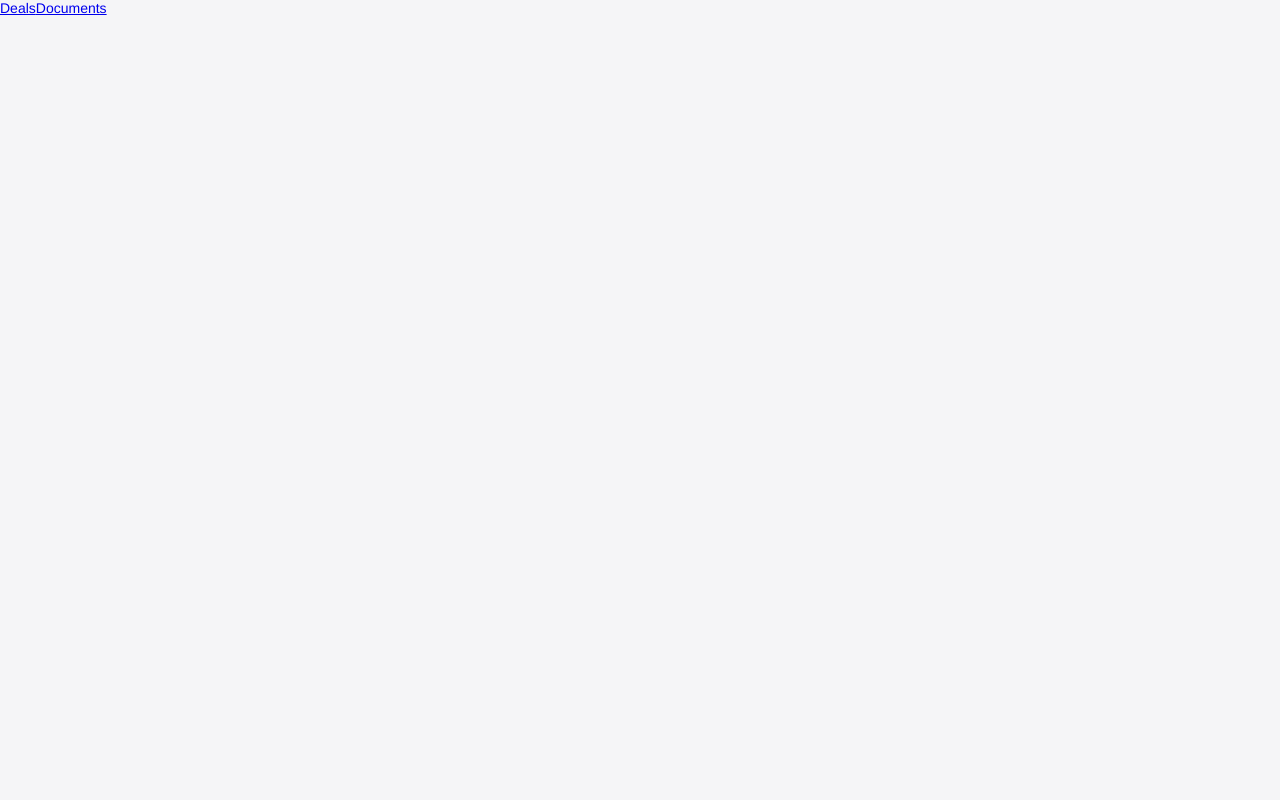
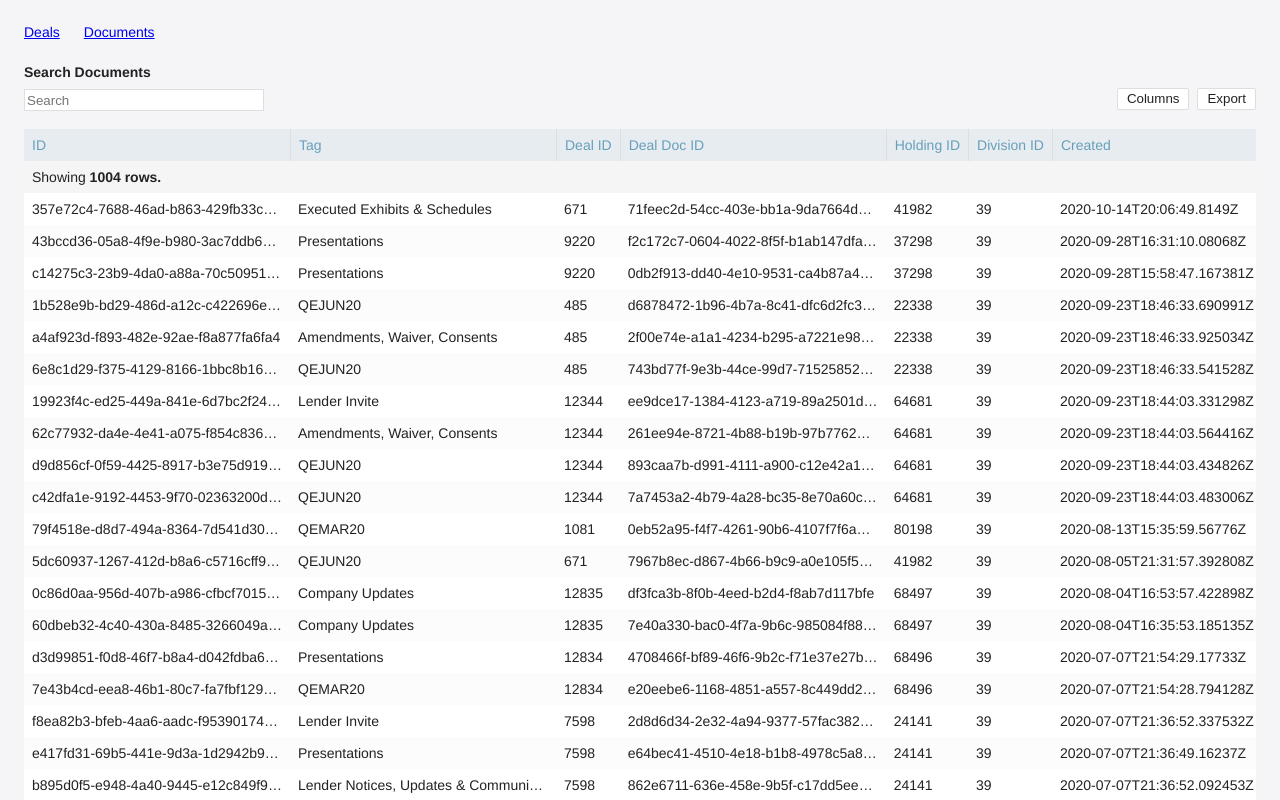
Before and after one commit to samrodrigues/findox-task, a Vue app: page /documents in a window 1280 px wide. Before the commit this address had no page. Shown: the top 800 px of the page. Built offline with nearby package versions, Linux system fonts and the light colour scheme.

Commit message:
Formatting improvements

```diff
--- a/src/App.vue
+++ b/src/App.vue
@@ -6,7 +6,6 @@ import { RouterLink, RouterView } from 'vue-router'
   <header>
 
     <div class="wrapper">
-
       <nav>
         <RouterLink to="/deals">Deals</RouterLink>
         <RouterLink to="/documents">Documents</RouterLink>
@@ -18,4 +17,9 @@ import { RouterLink, RouterView } from 'vue-router'
 </template>
 
 <style scoped>
+nav {
+  margin: 24px;
+  display: flex;
+  gap: 24px
+}
 </style>
--- a/src/components/grid/AppGrid.vue
+++ b/src/components/grid/AppGrid.vue
@@ -11,9 +11,10 @@
       :data="sortedData"
       :raw-data="data"
       :open-header="openHeader"
+      @filter-changed="onFilterChanged"
       @header-toggled="toggleHeader"
       @header-closed="openHeader = null"
-      @filter-changed="onFilterChanged"
+      @row-selected="onRowSelected"
       @sort-updated="onSortUpdated"
   />
 </template>
@@ -29,6 +30,8 @@ const props = defineProps({
   columns: Object,
 })
 
+const emit = defineEmits(['rowSelected'])
+
 // Initialize vars
 const appliedFilters = ref(
     props.columns.reduce((acc, column) => ({...acc, [column.key]: []}), {})
@@ -41,6 +44,9 @@ const sortDirection = ref(1);
 // Handlers
 const onFilterChanged = ({key, values}) => {
   appliedFilters.value[key] = values;
+}
+const onRowSelected = (row) => {
+  emit('rowSelected', row)
 }
 const onSortUpdated = ({key, sortOrder}) => {
   sortColumn.value = key;
@@ -74,7 +80,8 @@ const exportToXLSX = () => {
   writeFile(workbook, 'grid_data.xlsx');
 };
 
-// Computed
+
+// Filtering and sorting data
 const filteredData = computed(() => {
   return props.data.filter(row => {
     return Object.keys(appliedFilters.value).every(key => {
--- a/src/components/grid/AppGridColumnControls.vue
+++ b/src/components/grid/AppGridColumnControls.vue
@@ -18,7 +18,7 @@
 
     <footer>
       <button disabled class="secondary" @click="saveColumns">Save</button>
-      <button class="secondary" @click="closeDropdown">Cancel</button>
+      <button class="secondary" @click="closeDropdown">Close</button>
       <button class="secondary" @click="resetColumns">Reset</button>
     </footer>
   </div>
--- a/src/components/grid/AppGridData.vue
+++ b/src/components/grid/AppGridData.vue
@@ -35,6 +35,7 @@
           :key="rowIndex"
           class="grid-row"
           role="row"
+          @click="$emit('row-selected', row)"
       >
         <template v-for="(column, cellIndex) in columns">
           <div
--- a/src/components/grid/AppGridFilterControls.vue
+++ b/src/components/grid/AppGridFilterControls.vue
@@ -56,7 +56,7 @@ const filteredValues = computed(() => {
   );
 });
 
-const selectedValues = ref([]);
+const selectedValues = ref([...props.appliedFilters]);
 
 const emitFilterChange = (value, checked) => {
   if (checked) {
@@ -129,8 +129,6 @@ hr {
   border: none;
 }
 
-
-
 .checkbox-list {
   display: flex;
   gap: 3px;
--- a/src/helpers/string.js
+++ b/src/helpers/string.js
@@ -1,10 +1,9 @@
 export const sortLowerCase = (a, b) => {
-  const lowerA = typeof a === 'string' ? a.toLowerCase() : a;
-  const lowerB = typeof b === 'string' ? b.toLowerCase() : b;
-  if (lowerA < lowerB) return -1;
-  if (lowerA > lowerB) return 1;
-  return 0;
-}
+  const stringA = typeof a === 'string' ? a : String(a);
+  const stringB = typeof b === 'string' ? b : String(b);
+
+  return stringA.localeCompare(stringB, undefined, { sensitivity: 'base' });
+};
 
 export const pluralize = (word, number, pluralSuffix = 's') => {
   return word + (number > 1 ? pluralSuffix : '');
--- a/src/router/index.js
+++ b/src/router/index.js
@@ -1,23 +1,24 @@
-import { createRouter, createWebHistory } from 'vue-router'
-import Deals from '@/views/Deals.vue'
+import { createRouter, createWebHistory } from 'vue-router';
+import Deals from '@/views/Deals.vue';
 
 const router = createRouter({
   history: createWebHistory(import.meta.env.BASE_URL),
   routes: [
     {
+      path: '/',
+      redirect: '/deals',
+    },
+    {
       path: '/deals',
       name: 'deals',
-      component: Deals
+      component: Deals,
     },
     {
-      path: '/about',
+      path: '/documents',
       name: 'documents',
-      // route level code-splitting
-      // this generates a separate chunk (About.[hash].js) for this route
-      // which is lazy-loaded when the route is visited.
-      component: () => import('@/views/Documents.vue')
-    }
-  ]
-})
+      component: () => import('@/views/Documents.vue'),
+    },
+  ],
+});
 
-export default router
+export default router;
--- a/src/stores/documents.js
+++ b/src/stores/documents.js
@@ -5,6 +5,29 @@ export const useDocumentsStore = defineStore({
   id: 'documents',
   state: () => ({
     documents: docsData.data.docs,
+    columns: [
+      {key: 'id', label: 'ID', isFilterable: false, isActive: true},
+      {key: 'system_folder_name', label: 'Tag', isFilterable: true, isActive: true},
+      {key: 'deal_id', label: 'Deal ID', isFilterable: true, isActive: true},
+      {key: 'deal_doc_id', label: 'Deal Doc ID', isFilterable: false, isActive: true},
+      {key: 'holding_id', label: 'Holding ID', isFilterable: true, isActive: true},
+      {key: 'division_id', label: 'Division ID', isFilterable: true, isActive: true},
+      {key: 'created', label: 'Created', isFilterable: false, isActive: true},
+      {key: 'modified', label: 'Modified', isFilterable: false, isActive: true},
+      {key: 'posted', label: 'Posted', isFilterable: false, isActive: true},
+      {key: 'last_accessed', label: 'Last Accessed', isFilterable: false, isActive: true},
+      {key: 'name', label: 'Name', isFilterable: true, isActive: true},
+      {key: 'original_filename', label: 'Original Filename', isFilterable: true, isActive: true},
+      {key: 'original_path', label: 'Original Path', isFilterable: false, isActive: true},
+      {key: 'folder_path', label: 'Folder Path', isFilterable: false, isActive: true},
+      {key: 'status_id', label: 'Status ID', isFilterable: true, isActive: true},
+      {key: 'status_name', label: 'Status Name', isFilterable: true, isActive: true},
+      {key: 'size', label: 'Size', isFilterable: false, isActive: true},
+      {key: 'irm_type_id', label: 'IRM Type ID', isFilterable: true, isActive: true},
+      {key: 'is_declassified', label: 'Declassified', isFilterable: true, isActive: true},
+      {key: 'is_private', label: 'Private', isFilterable: true, isActive: true},
+      {key: 'excluded_from_restricted_list', label: 'Excluded from Restricted List', isFilterable: true, isActive: true},
+    ],
   }),
   getters: {
     getDocumentsByDealId: (state) => (dealId) => {
--- a/src/views/Deals.vue
+++ b/src/views/Deals.vue
@@ -1,6 +1,9 @@
 <template>
   <main>
-    <AppGrid :data="deals" :columns="columns">
+    <AppGrid
+        :data="deals"
+        :columns="columns"
+        @row-selected="onRowSelected">
       <template #title>
         <p class="title">Search Deals</p>
       </template>
@@ -17,8 +20,12 @@ const dealsStore = useDealsStore();
 const deals = computed(() => dealsStore.dealsWithRelatedData);
 const columns = computed(() => dealsStore.columns);
 
-const fetchDocumentsForDeal = (dealId) => {
-  return documentsStore.getDocumentsByDealId(dealId);
+import { useRouter } from 'vue-router';
+
+const router = useRouter();
+
+const onRowSelected = (row) => {
+  router.push({ name: 'documents', query: { dealId: row.DealId } });
 };
 </script>
 
--- a/src/views/Documents.vue
+++ b/src/views/Documents.vue
@@ -1,6 +1,9 @@
 <template>
   <main>
-    <AppGrid :data="documents" :columns="columns">
+    <p v-if="dealId">Displaying documents for Deal id = <strong>{{ dealId }}</strong>.
+      <button class="light" @click="clearDealId">Clear</button>
+    </p>
+    <AppGrid :data="filteredDocuments" :columns="columns">
       <template #title>
         <p class="title">Search Documents</p>
       </template>
@@ -9,13 +12,29 @@
 </template>
 
 <script setup>
+import {computed} from 'vue';
+import {useRoute, useRouter} from 'vue-router';
+import {useDocumentsStore} from '@/stores';
 import AppGrid from "../components/grid/AppGrid.vue";
-import {computed} from 'vue';
-import {useDealsStore, useDocumentsStore} from '@/stores';
 
+const columns = computed(() => documentsStore.columns);
+const documents = computed(() => documentsStore.documents);
 const documentsStore = useDocumentsStore();
-const documents = computed(() => documentsStore.documents);
-const columns = computed(() => documentsStore.columns);
+
+const route = useRoute();
+const router = useRouter();
+
+const dealId = computed(() => parseInt(route.query.dealId || 0));
+const clearDealId = () => {
+  router.replace({query: {}});
+}
+
+const filteredDocuments = computed(() => {
+  if (dealId.value) {
+    return documents.value.filter(doc => doc.deal_id === dealId.value);
+  }
+  return documents.value;
+});
 
 </script>
 
@@ -23,6 +42,7 @@ const columns = computed(() => documentsStore.columns);
 main {
   margin: 24px;
 }
+
 .title {
   margin-bottom: 0;
   font-weight: bold;
```
